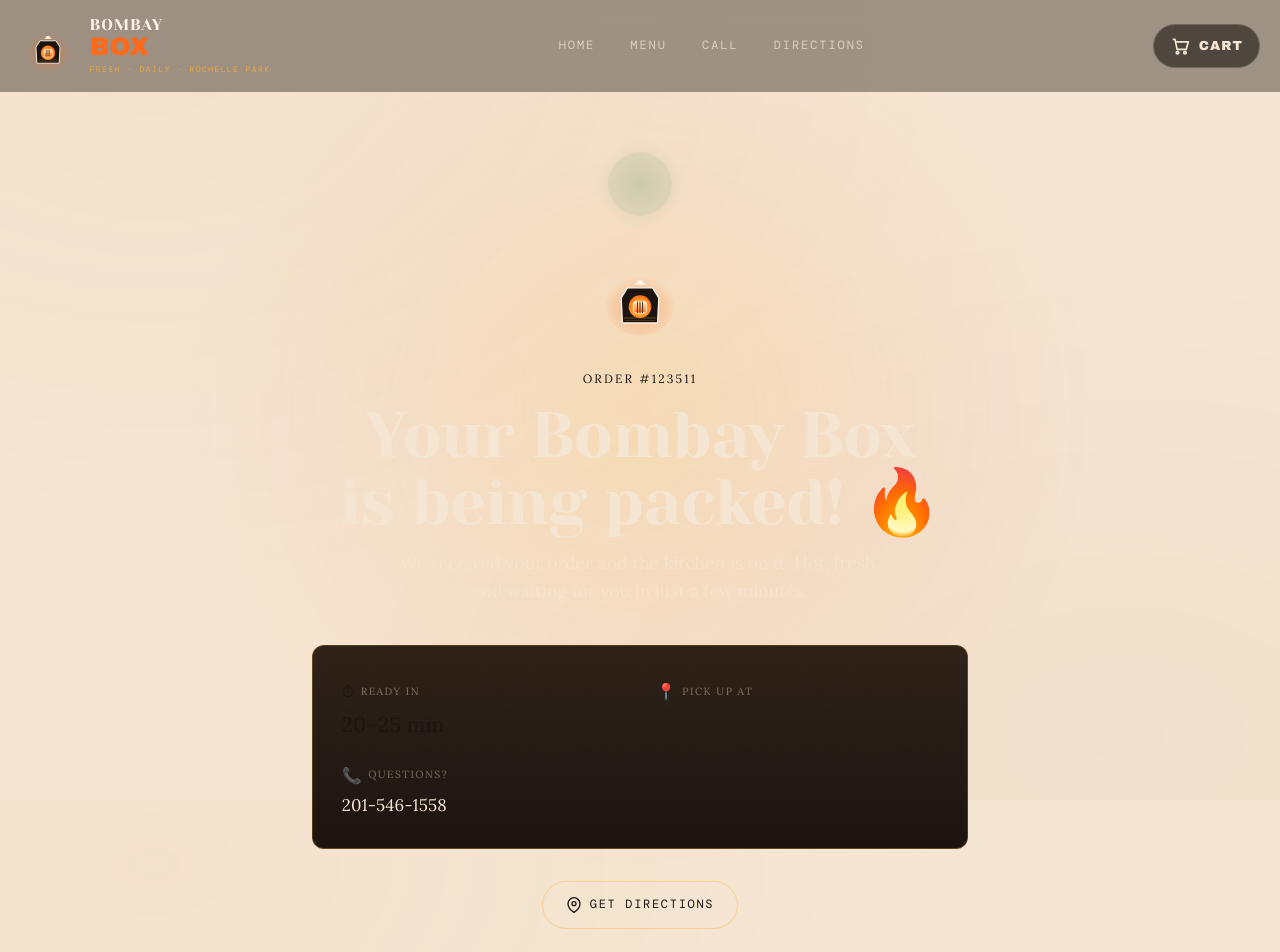
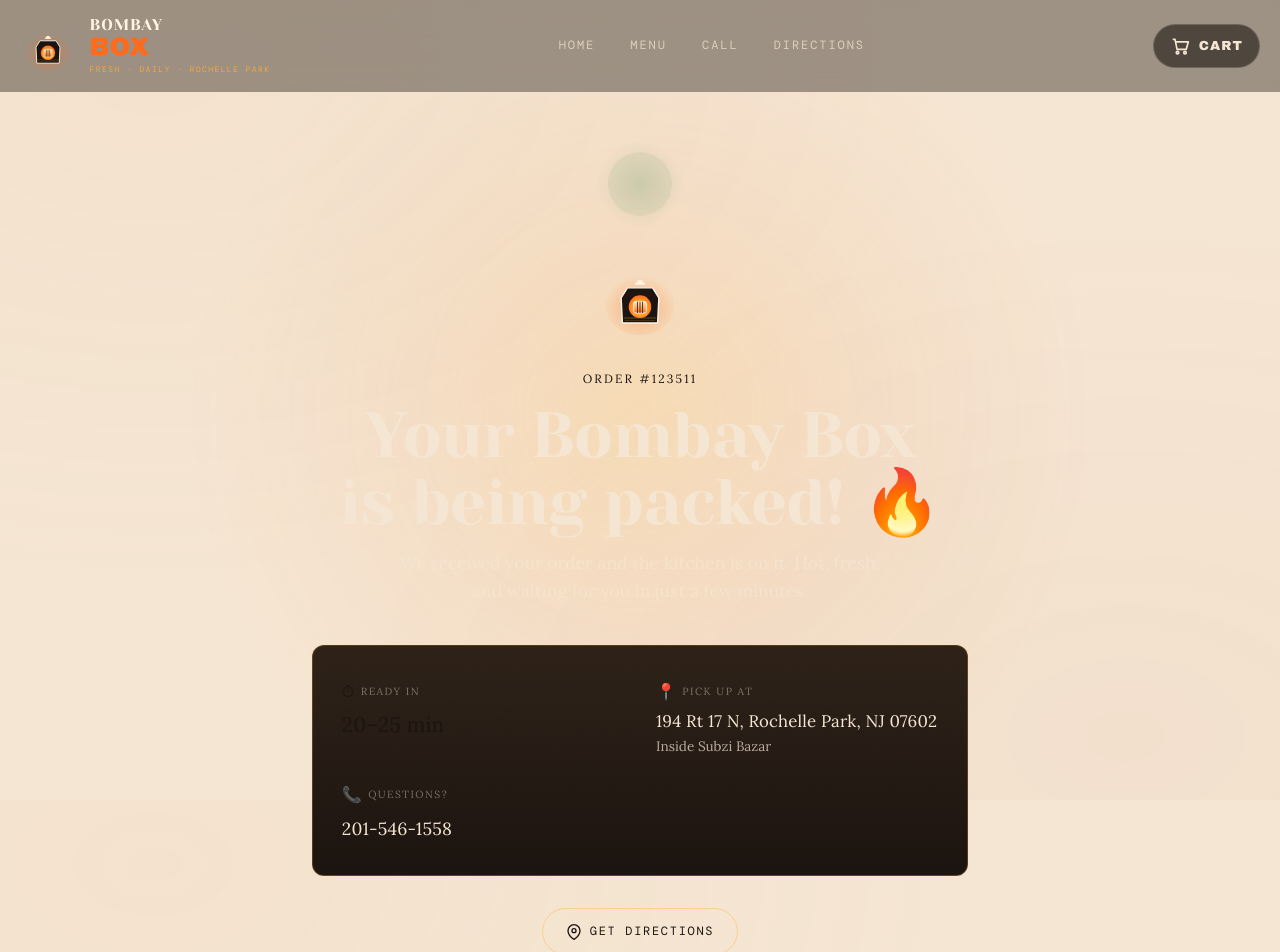
Before and after one commit to umu0106-hub/bombay-box-website, a Next.js app: page /confirmation in a window 1280 px wide. Shown: the top 952 px of the page. Built offline with nearby package versions, Linux system fonts and the light colour scheme; a web font is replaced by a local one.

Commit message:
Fix confirmation page - use RESTAURANT.location and .inside instead of .address

```diff
--- a/app/confirmation/page.tsx
+++ b/app/confirmation/page.tsx
@@ -225,15 +225,15 @@
             <DetailBlock
               icon="📍"
               label="PICK UP AT"
-              value={RESTAURANT.address}
-              sub={RESTAURANT.addressDetail}
+              value={RESTAURANT.location}
+              sub={RESTAURANT.inside}
             />
             <DetailBlock
               icon="📞"
               label="QUESTIONS?"
               value={RESTAURANT.phone}
               isLink
-              href={RESTAURANT.phoneHref}
+              href={`tel:${RESTAURANT.phone}`}
             />
           </div>
 
@@ -274,7 +274,7 @@
 
         {/* Map link */}
         <a
-          href={`https://maps.google.com/?q=${encodeURIComponent(RESTAURANT.address)}`}
+          href={`https://maps.google.com/?q=${encodeURIComponent(RESTAURANT.location)}`}
           target="_blank"
           rel="noopener noreferrer"
           style={{
```
